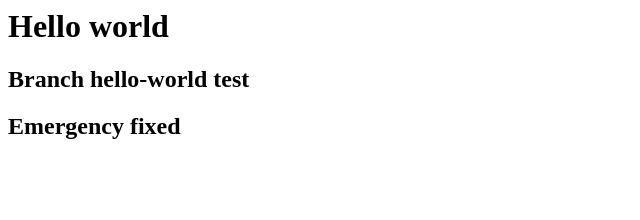
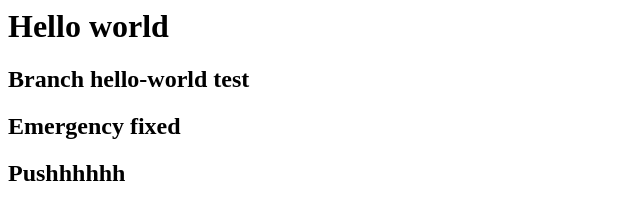
Before and after one commit to Baooooooooooo/hello-world, a plain HTML site: page index.html in a window 1280 px wide. Shown: the whole page, without its empty margins (0-640 px from the left). Drawn offline with Linux system fonts and the light colour scheme.

Commit message:
Push test

```diff
--- a/index.html
+++ b/index.html
@@ -1,3 +1,4 @@
 <h1>Hello world</h1>
 <h2>Branch hello-world test</h2>
 <h2>Emergency fixed</h2>
+<h2>Pushhhhhh</h2>
```
